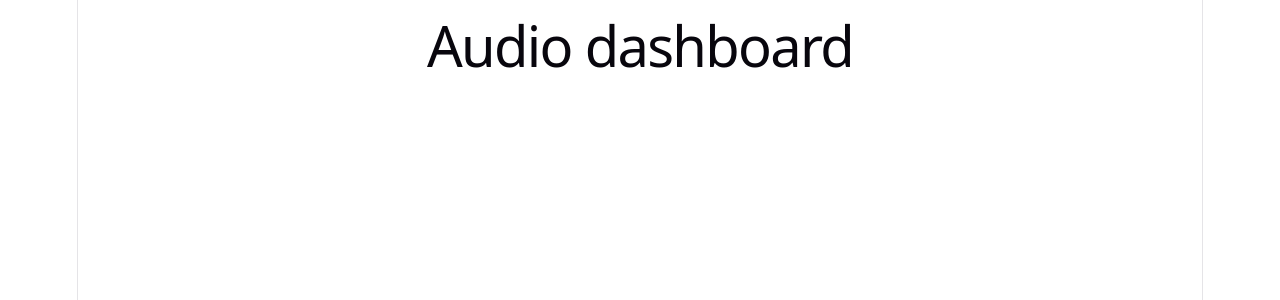
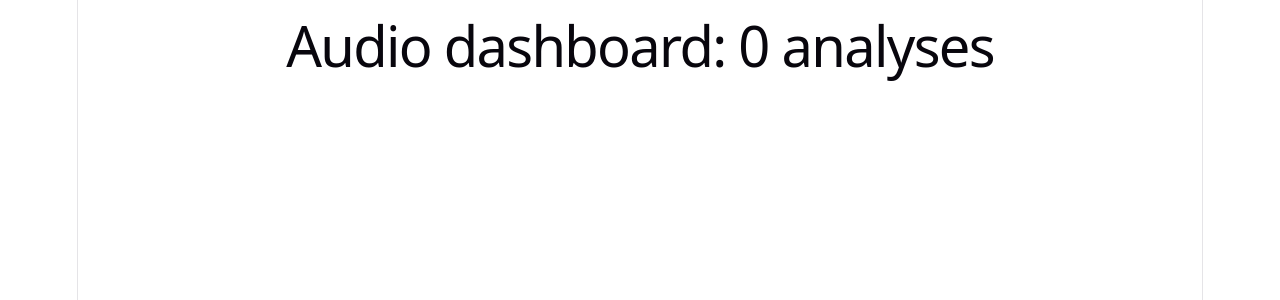
Before and after one commit to kanincityy/audio-dashboard, a React app in the folder frontend/: page / in a window 1280 px wide. Shown: the top 300 px of the page. Built offline with nearby package versions, Linux system fonts and the light colour scheme; no server answers; the HTML template or start-up script is replaced by a standard one.

Commit message:
shopw analysis count

```diff
--- a/frontend/src/App.jsx
+++ b/frontend/src/App.jsx
@@ -1,14 +1,16 @@
-import { useEffect } from 'react'
+import { useState, useEffect } from 'react'
 import './App.css'
 
 function App() {
+  const [analyses, setAnalyses] = useState([])
   useEffect(() => {
     fetch("http://localhost:8000/v1/analyses")
       .then((response) => response.json())
-      .then((data) => console.log(data));
+      .then((data) => setAnalyses(data.analyses));
   }, []);
 
-  return <h1>Audio dashboard</h1>;
+  return (
+    <h1>Audio dashboard: {analyses.length} analyses</h1>)
 }
 
 export default App
```
